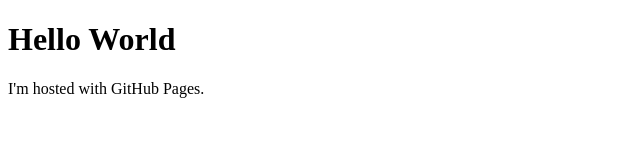
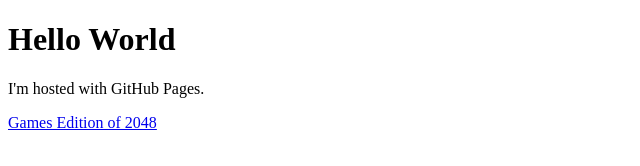
Before and after one commit to siposp/siposp.github.io, a plain HTML site: page index.html in a window 1280 px wide. Shown: the whole page, without its empty margins (0-640 px from the left). Drawn offline with Linux system fonts and the light colour scheme.

Commit message:
Added link to my 2048 version

```diff
--- a/index.html
+++ b/index.html
@@ -3,5 +3,6 @@
 <body>
 <h1>Hello World</h1>
 <p>I'm hosted with GitHub Pages.</p>
+<p><a href="/2048games/index.html">Games Edition of 2048</a></p>
 </body>
 </html>
```
